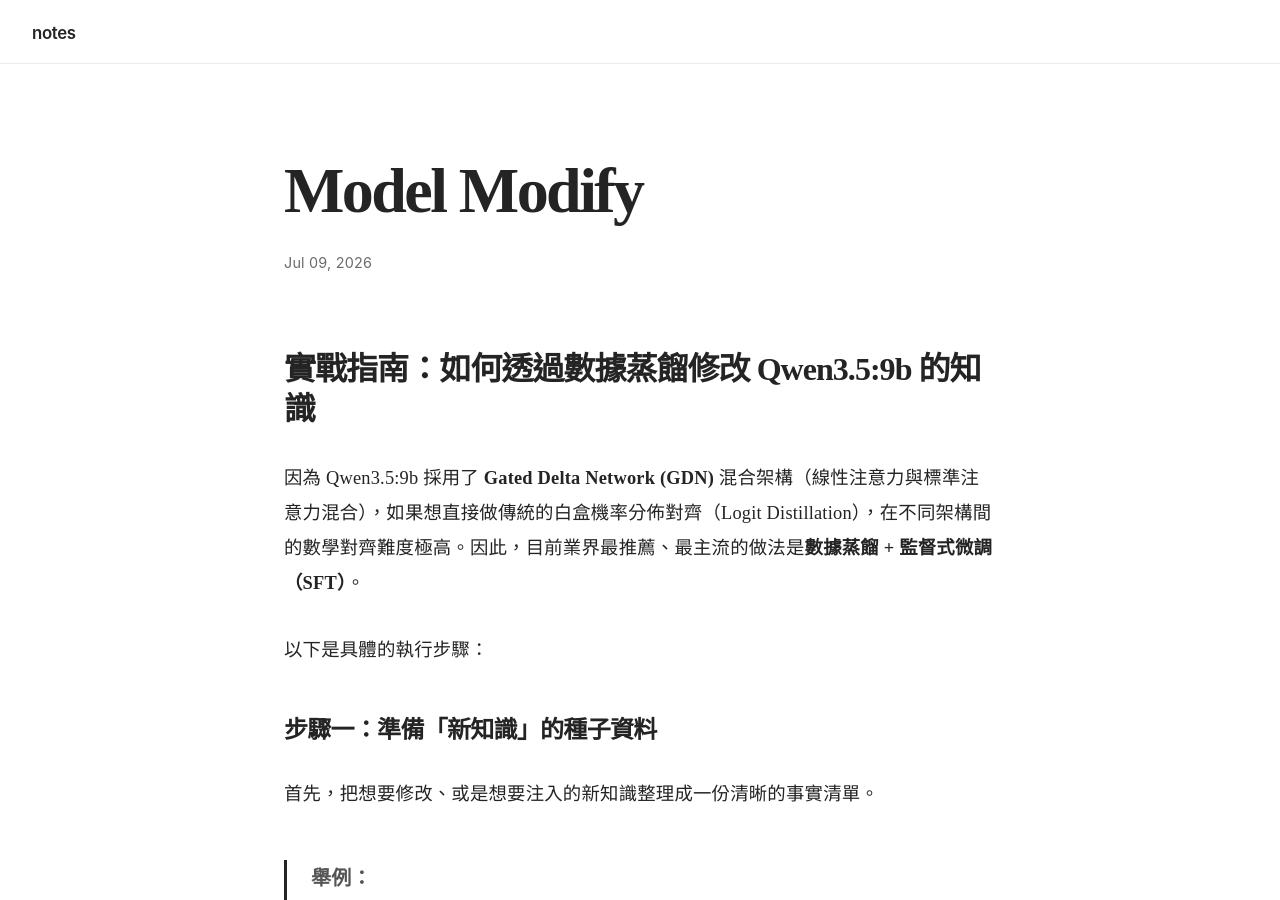
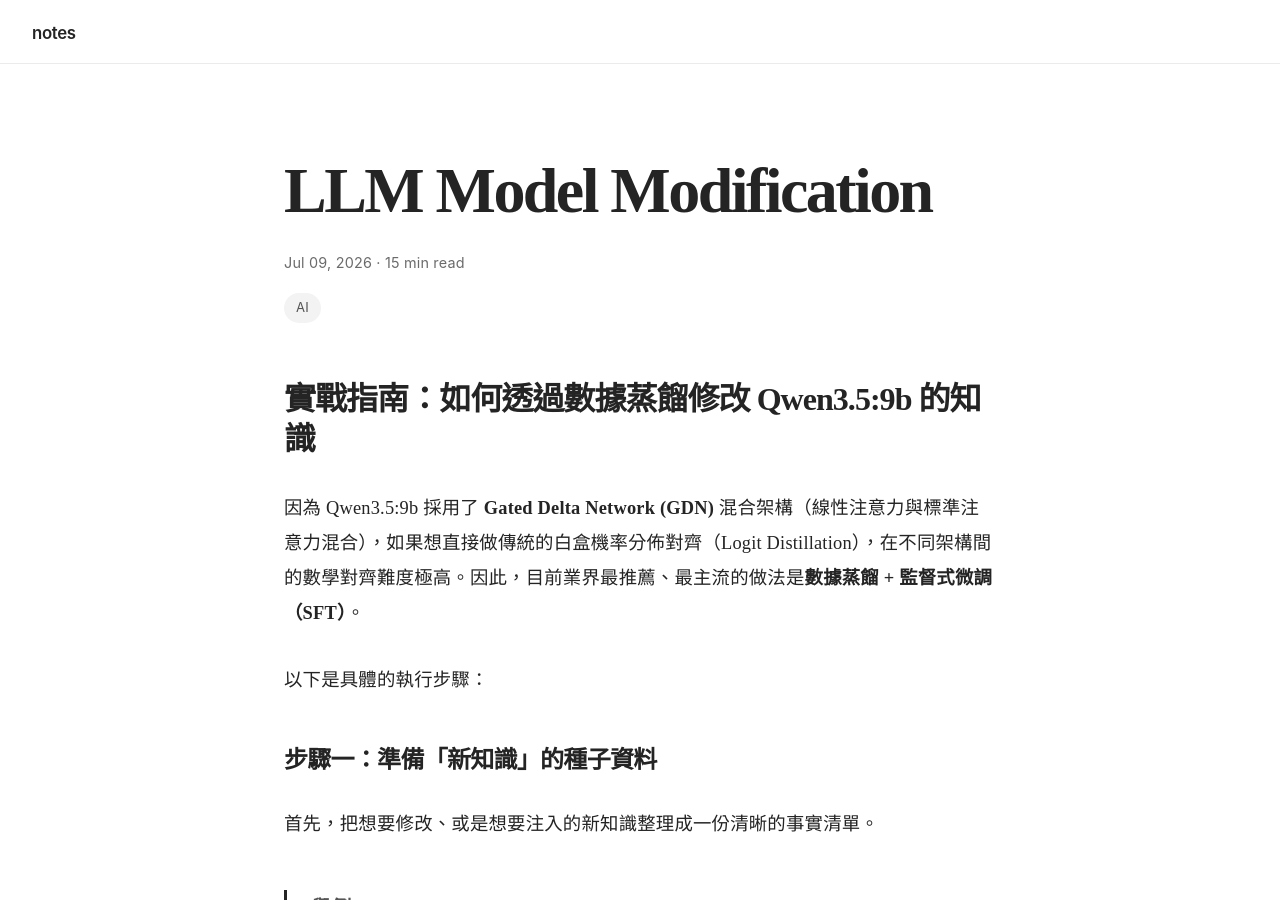
Before and after one commit to linjose/notes, a Jekyll site: the page built from _posts/2026-07-09-model-modify.md, in a window 1280 px wide and 900 px high. Built offline with Jekyll 4.4.1, drawn with Linux system fonts in a browser that asks for light colours; our own code applies the rules of GitHub Pages for plain Markdown files.

Commit message:
Update 2026-07-09-model-modify.md

```diff
--- a/_posts/2026-07-09-model-modify.md
+++ b/_posts/2026-07-09-model-modify.md
@@ -1,3 +1,12 @@
+---
+layout: post
+title: LLM Model Modification
+date: 2026-07-09
+reading_time: 15 min read
+tags: [AI]
+excerpt:
+---
+
 ## 實戰指南：如何透過數據蒸餾修改 Qwen3.5:9b 的知識
 
 因為 Qwen3.5:9b 採用了 **Gated Delta Network (GDN)** 混合架構（線性注意力與標準注意力混合），如果想直接做傳統的白盒機率分佈對齊（Logit Distillation），在不同架構間的數學對齊難度極高。因此，目前業界最推薦、最主流的做法是**數據蒸餾 + 監督式微調（SFT）**。
```
